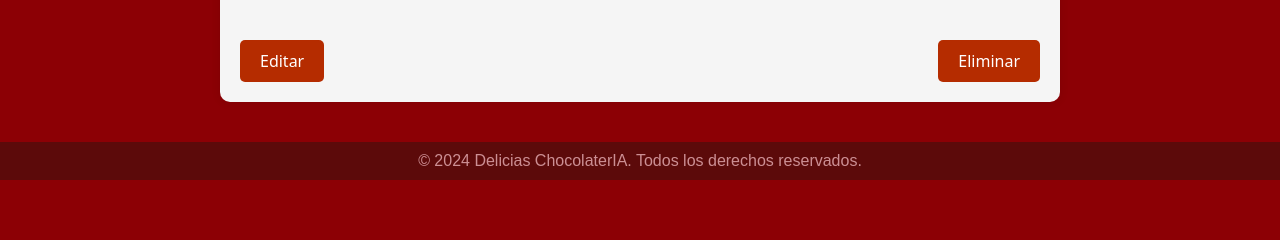
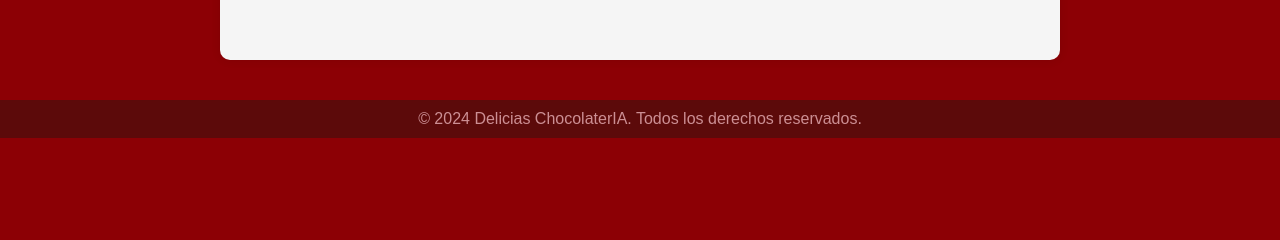
Before and after one commit to Alvaro0219/Sistema-chocolateria, a Django app: template choco_project/productos/templates/productos/detalle_producto.html in a window 1280 px wide. Shown: the part 186-426 px from the top of the page. Run offline with Django 5.2, Linux system fonts and the light colour scheme; the template is opened without the code that fills it, so the values that code supplies are empty.

Commit message:
Modificando tabla de productos

```diff
--- a/choco_project/productos/static/productos/css/productos.css
+++ b/choco_project/productos/static/productos/css/productos.css
@@ -133,6 +133,36 @@
   cursor: pointer;
 }
 
+.edit-button, .delete-button {
+  padding: 5px 10px;
+  margin-right: 5px;
+  border-radius: 5px;
+  text-decoration: none;
+  color: #fff;
+}
+
+.btn-reset-icon {
+  width: 20px;
+  height: 20px;
+  stroke: white;
+}
+
+.edit-button {
+  background-color: #b52c00;
+}
+
+.edit-button:hover {
+  background-color: #8c0005;
+}
+
+.delete-button {
+  background-color: #5c0a0a;
+}
+
+.delete-button:hover {
+  background-color: #b52c00;
+}
+
 /* ------------------------------------------------------------------------------------------------------------------------------------- */
 
 /* agg_productos.html */
@@ -217,6 +247,7 @@
   background-color: #8c0005;
 }
 
+
 /* Mensajes */
 .productos-messages {
   margin-bottom: 20px;
@@ -290,30 +321,6 @@
   object-fit: cover;
   background-color: #eee;
   border: 2px solid #ddd;
-}
-
-/* Acciones (Editar, Eliminar, Volver a la lista) */
-.producto-acciones {
-  display: flex;
-  justify-content: space-between;
-  margin-top: 20px;
-}
-
-.detalle-producto-edit-button,
-.detalle-producto-delete-button {
-  background-color: #b52c00;
-  color: #ffffff;
-  padding: 10px 20px;
-  border-radius: 5px;
-  text-decoration: none;
-  border: none;
-  cursor: pointer;
-  transition: background-color 0.3s ease;
-}
-
-.detalle-producto-edit-button:hover,
-.detalle-producto-delete-button:hover {
-  background-color: #8c0005;
 }
 
 /* Flecha de 'Volver a la lista' */
--- a/choco_project/productos/templates/productos/detalle_producto.html
+++ b/choco_project/productos/templates/productos/detalle_producto.html
@@ -32,11 +32,6 @@
         {% endfor %}
     </div>
 
-    <!-- Botones de acción -->
-    <div class="producto-acciones">
-        <a href="{% url 'productos:editar_producto' pk=producto.id %}" class="detalle-producto-edit-button">Editar</a>
-        <a href="{% url 'productos:eliminar_producto' pk=producto.id %}" class="detalle-producto-delete-button">Eliminar</a>
-    </div>
 </div>
 
 {% endblock %}
--- a/choco_project/productos/templates/productos/editar_producto.html
+++ b/choco_project/productos/templates/productos/editar_producto.html
@@ -12,7 +12,7 @@
 <div class="editar-producto-container">
     <header class="editar-producto-header">
         <h1 class="editar-producto-title">Editar Producto: {{ producto.nombre }}</h1>
-        <a href="{% url 'productos:detalle_producto' producto.pk %}" class="btn-details">
+        <a href="{% url 'productos:productos' %}" class="btn-details">
             <svg xmlns="http://www.w3.org/2000/svg" fill="none" viewBox="0 0 24 24" stroke="currentColor" class="btn-reset-icon">
                 <path stroke-linecap="round" stroke-linejoin="round" stroke-width="2" d="M15 19l-7-7 7-7" />
             </svg>
--- a/choco_project/productos/templates/productos/eliminar_producto.html
+++ b/choco_project/productos/templates/productos/eliminar_producto.html
@@ -19,7 +19,7 @@
         <form action="{% url 'productos:eliminar_producto' producto.pk %}" method="post">
             {% csrf_token %}
             <button type="submit" class="eliminar-producto-delete-button">Eliminar</button>
-            <a href="{% url 'productos:detalle_producto' producto.pk %}" class="eliminar-producto-cancel-button">Cancelar</a>
+            <a href="{% url 'productos:productos' %}" class="eliminar-producto-cancel-button">Cancelar</a>
         </form>
     </div>
 </div>
--- a/choco_project/productos/templates/productos/productos.html
+++ b/choco_project/productos/templates/productos/productos.html
@@ -54,6 +54,7 @@
                     <th>Nombre</th>
                     <th>Código</th>
                     <th>Precio</th>
+                    <th>Acciones</th>
                 </tr>
             </thead>
             <tbody>
@@ -65,6 +66,10 @@
                     <td>{{ producto.nombre }}</td>
                     <td>{{ producto.codigo }}</td>
                     <td>${{ producto.precio }}</td>
+                    <td>
+                        <a href="{% url 'productos:editar_producto' pk=producto.id %}" class="edit-button">Editar</a>
+                        <a href="{% url 'productos:eliminar_producto' pk=producto.id %}" class="delete-button">Eliminar</a>
+                    </td>
                 </tr>
                 {% endfor %}
             </tbody>
```
